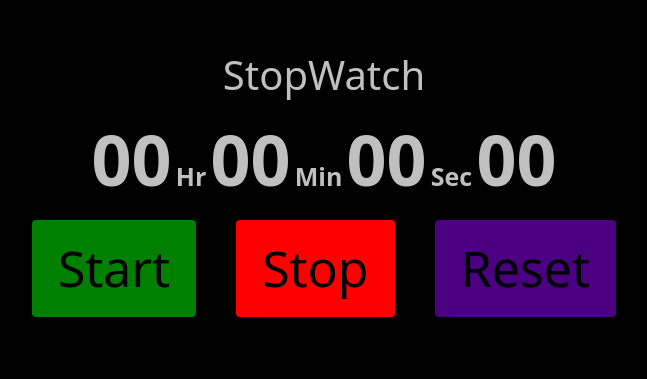
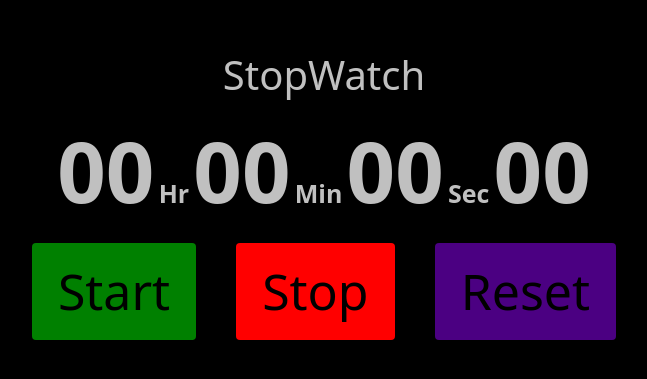
Before and after one commit to vaibhavdhole98/stopwatch_js, a plain HTML site: page index.html in a window 1280 px wide. Shown: the part 149-528 px from the top of the page, without its empty margins (316-963 px from the left). Drawn offline with Linux system fonts and the light colour scheme.

Commit message:
Update style.css

```diff
--- a/css/style.css
+++ b/css/style.css
@@ -33,8 +33,8 @@ body {
 }
 
 .digit {
-  font-size: 70px;
-  font-weight: bold;
+    font-size: 85px;
+    font-weight: bold;
 }
 
 .txt {
```
